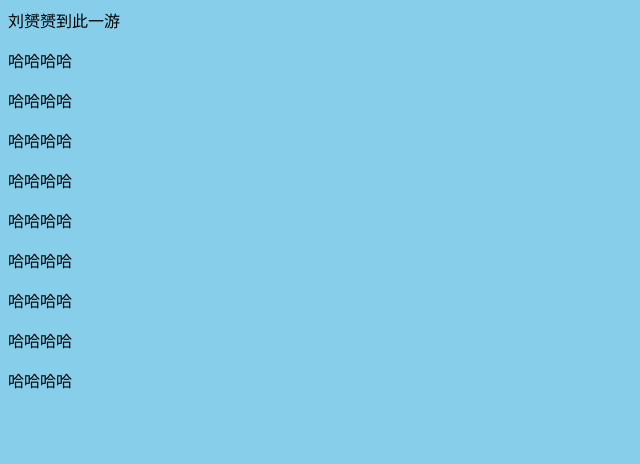
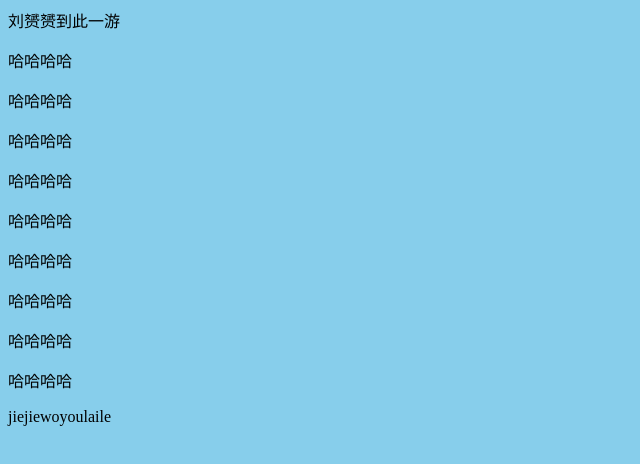
Before and after one commit to xiaoniubenben/text, a plain HTML site: page index.html in a window 1280 px wide. Shown: the whole page, without its empty margins (0-640 px from the left). Drawn offline with Linux system fonts and the light colour scheme.

Commit message:
a的修改

```diff
--- a/index.html
+++ b/index.html
@@ -16,5 +16,8 @@
 <p>哈哈哈哈</p>
 <p>哈哈哈哈</p>
 <p>哈哈哈哈</p>
+<span>
+	jiejiewoyoulaile
+</span>
 </body>
 </html>
```
